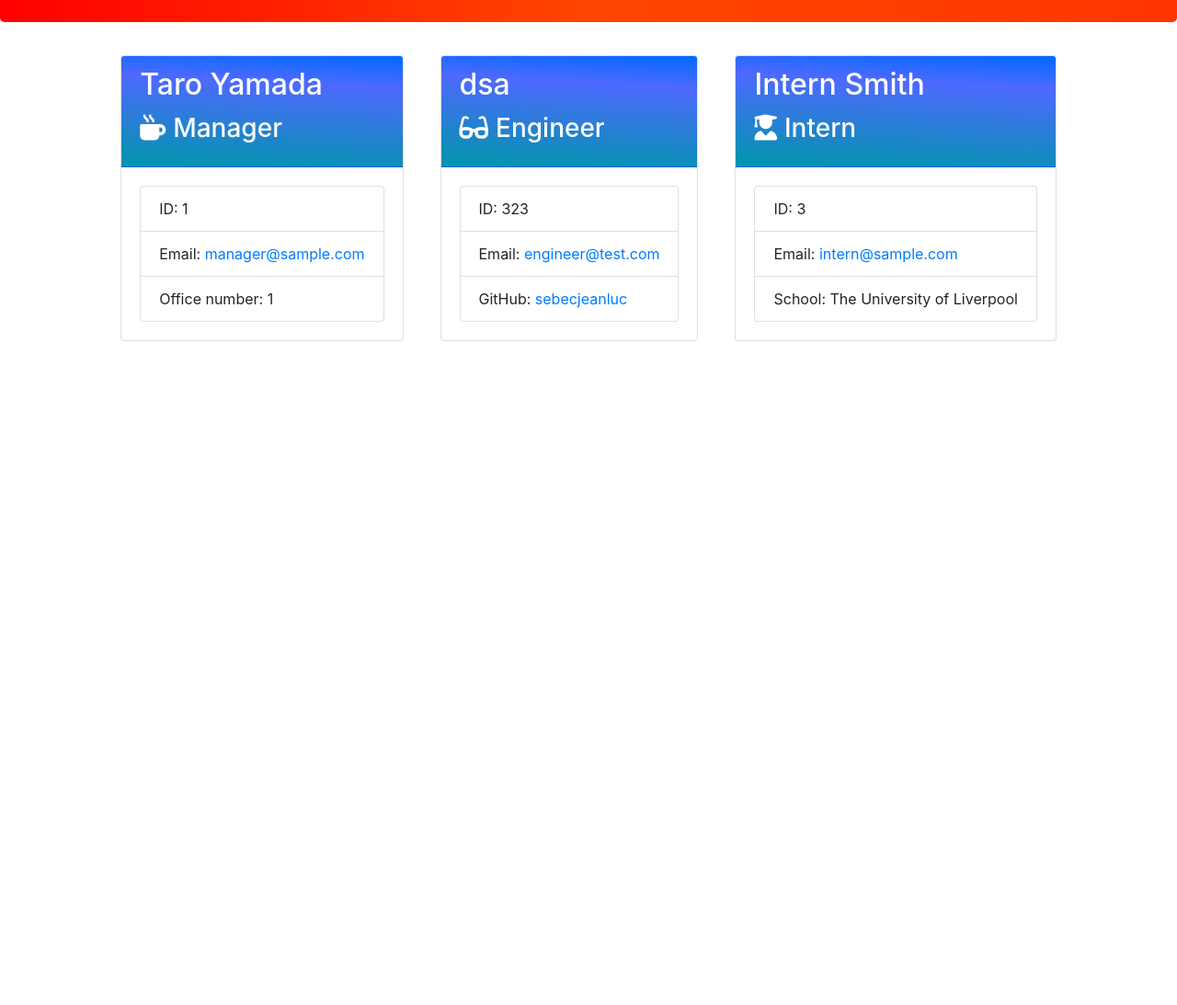
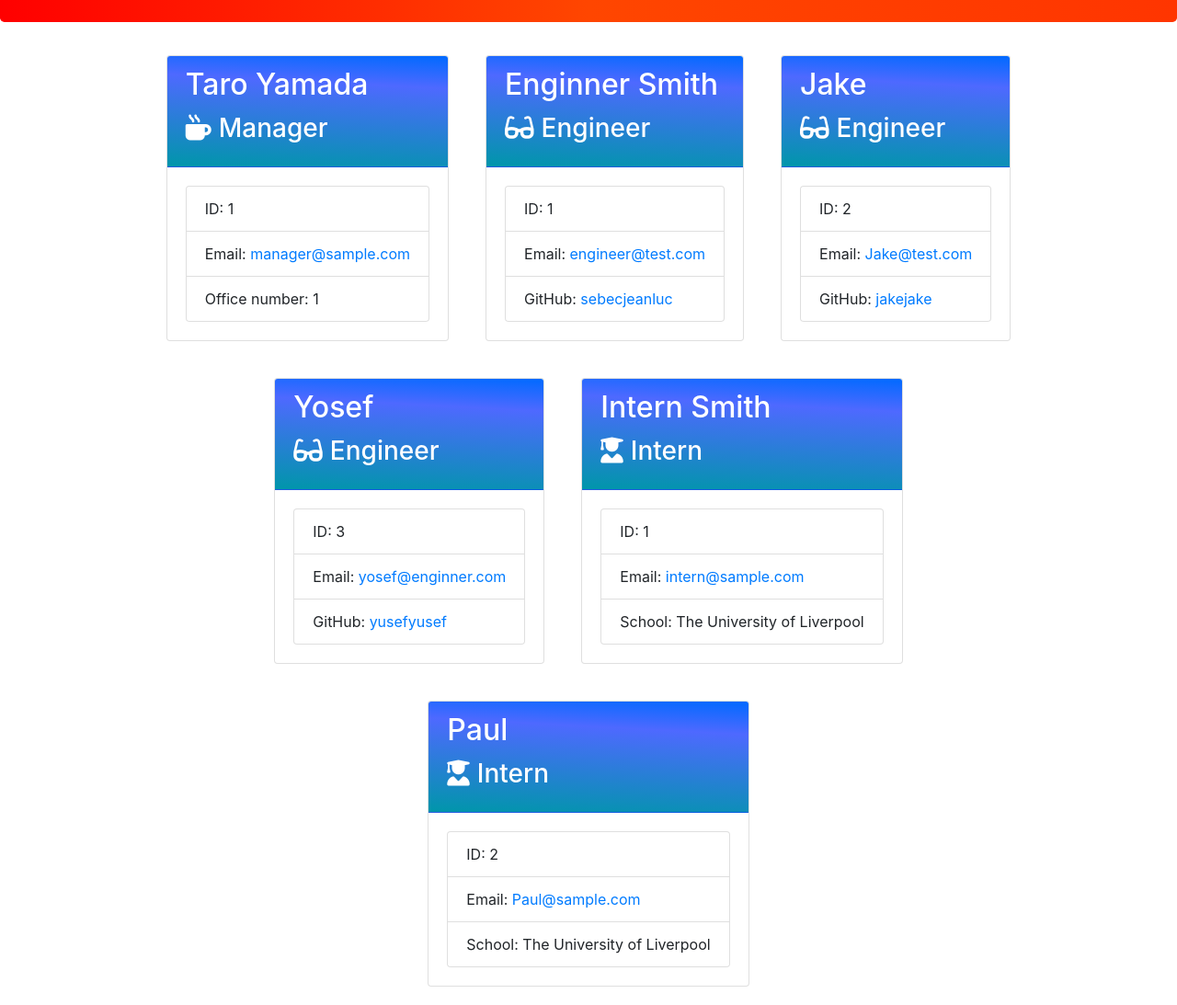
Before and after one commit to sebecjeanluc/team-profile-generator, a website: page output/team.html in a window 1280 px wide. Shown: the part 160-1253 px from the top of the page at 92% size. Before the commit the page ends 800 px from the top, so only its background shows below. Drawn offline with nearby package versions, Linux system fonts and the light colour scheme.

```diff
--- a/output/team.html
+++ b/output/team.html
@@ -41,14 +41,42 @@
 
         <div class="card employee-card">
     <div class="card-header custom-card-header">
-        <h2 class="card-title">dsa</h2>
+        <h2 class="card-title">Enginner Smith</h2>
         <h3 class="card-title"><i class="fas fa-glasses mr-2"></i>Engineer</h3>
     </div>
     <div class="card-body">
         <ul class="list-group">
-            <li class="list-group-item">ID: 323</li>
+            <li class="list-group-item">ID: 1</li>
             <li class="list-group-item">Email: <a href="mailto:engineer@test.com">engineer@test.com</a></li>
             <li class="list-group-item">GitHub: <a href="https://github.com/sebecjeanluc" target="_blank" rel="noopener noreferrer">sebecjeanluc</a></li>
+        </ul>
+    </div>
+</div>
+
+        <div class="card employee-card">
+    <div class="card-header custom-card-header">
+        <h2 class="card-title">Jake</h2>
+        <h3 class="card-title"><i class="fas fa-glasses mr-2"></i>Engineer</h3>
+    </div>
+    <div class="card-body">
+        <ul class="list-group">
+            <li class="list-group-item">ID: 2</li>
+            <li class="list-group-item">Email: <a href="mailto:Jake@test.com">Jake@test.com</a></li>
+            <li class="list-group-item">GitHub: <a href="https://github.com/jakejake" target="_blank" rel="noopener noreferrer">jakejake</a></li>
+        </ul>
+    </div>
+</div>
+
+        <div class="card employee-card">
+    <div class="card-header custom-card-header">
+        <h2 class="card-title">Yosef</h2>
+        <h3 class="card-title"><i class="fas fa-glasses mr-2"></i>Engineer</h3>
+    </div>
+    <div class="card-body">
+        <ul class="list-group">
+            <li class="list-group-item">ID: 3</li>
+            <li class="list-group-item">Email: <a href="mailto:yosef@enginner.com">yosef@enginner.com</a></li>
+            <li class="list-group-item">GitHub: <a href="https://github.com/yusefyusef" target="_blank" rel="noopener noreferrer">yusefyusef</a></li>
         </ul>
     </div>
 </div>
@@ -60,8 +88,22 @@
     </div>
     <div class="card-body">
         <ul class="list-group">
-            <li class="list-group-item">ID: 3</li>
+            <li class="list-group-item">ID: 1</li>
             <li class="list-group-item">Email: <a href="mailto:intern@sample.com">intern@sample.com</a></li>
+            <li class="list-group-item">School: The University of Liverpool</li>
+        </ul>
+    </div>
+</div>
+
+        <div class="card employee-card">
+    <div class="card-header custom-card-header">
+        <h2 class="card-title">Paul </h2>
+        <h3 class="card-title"><i class="fas fa-user-graduate mr-2"></i>Intern</h3>
+    </div>
+    <div class="card-body">
+        <ul class="list-group">
+            <li class="list-group-item">ID: 2</li>
+            <li class="list-group-item">Email: <a href="mailto:Paul@sample.com">Paul@sample.com</a></li>
             <li class="list-group-item">School: The University of Liverpool</li>
         </ul>
     </div>
```
Also changed, not shown: README.md, assets/images/demo.png (added).
